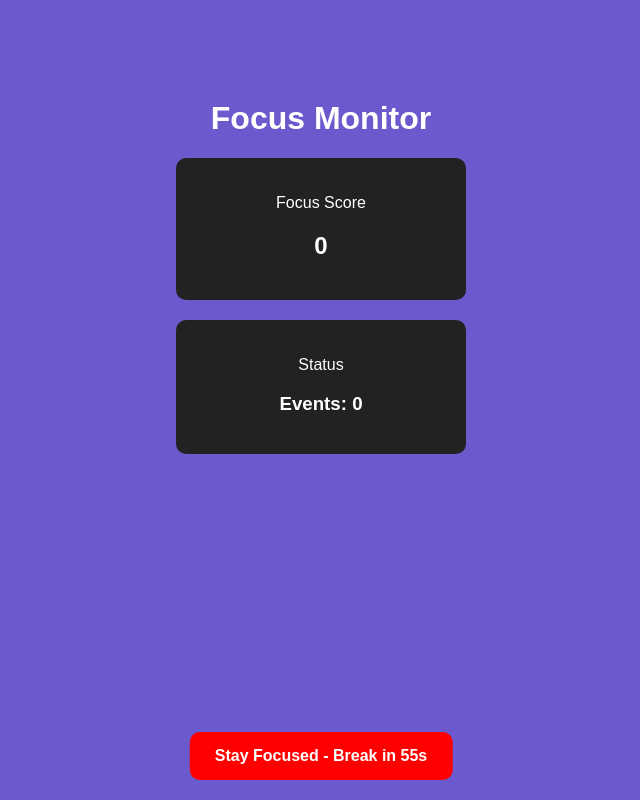
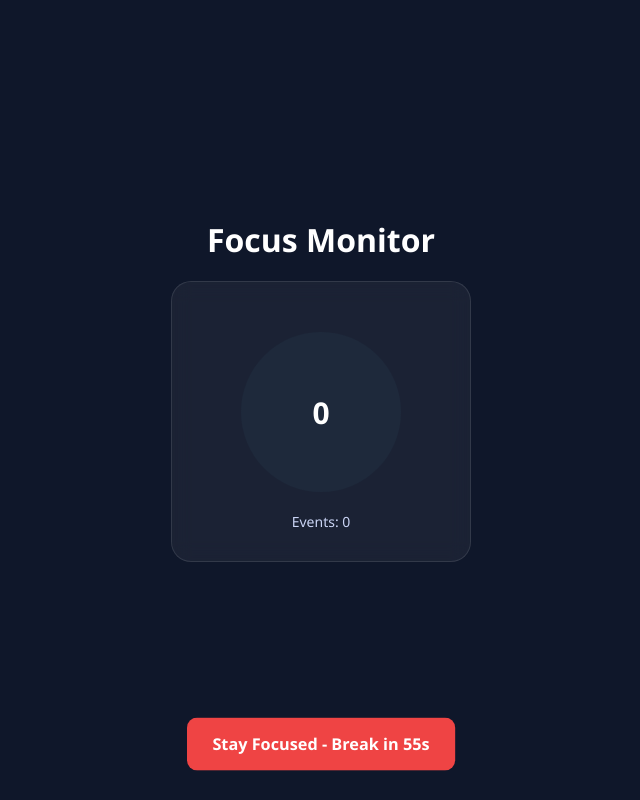
Before and after one commit to yuvanidhi2007/ai-study-planner, a Flask app: template ai-study-planner/templates/focusscore_final.html in a window 1280 px wide. Shown: the whole page, without its empty margins (319-959 px from the left). Run offline with Flask 3, Linux system fonts and the light colour scheme; the template is opened without the code that fills it, so the values that code supplies are empty.

Commit message:
focusscore_final.html

```diff
--- a/ai-study-planner/templates/focusscore_final.html
+++ b/ai-study-planner/templates/focusscore_final.html
@@ -5,61 +5,101 @@
 <title>Focus Monitor</title>
 
 <style>
+* {
+    margin: 0;
+    padding: 0;
+    box-sizing: border-box;
+    font-family: 'Segoe UI', sans-serif;
+}
+
 body {
-    font-family: Arial;
-    background: slateblue; /* changed */
+    background: #0f172a;
     color: white;
+    display: flex;
+    justify-content: center;
+    align-items: center;
+    height: 100vh;
+}
+
+/* Main container */
+.container {
     text-align: center;
 }
 
-.container {
-    margin-top: 100px;
+/* Glass card */
+.card {
+    background: rgba(255,255,255,0.05);
+    backdrop-filter: blur(10px);
+    padding: 30px;
+    border-radius: 20px;
+    width: 300px;
+    margin: 20px auto;
+    border: 1px solid rgba(255,255,255,0.1);
 }
 
-.card {
+/* Circular meter */
+.circle {
+    width: 160px;
+    height: 160px;
+    border-radius: 50%;
     margin: 20px auto;
-    padding: 20px;
-    width: 250px;
-    background: #222;
-    border-radius: 10px;
+    display: flex;
+    align-items: center;
+    justify-content: center;
+    font-size: 30px;
+    font-weight: bold;
+    background: conic-gradient(#38bdf8 0deg, #1e293b 0deg);
+    transition: 0.5s;
 }
 
-/* warning */
+/* Status */
+#status {
+    margin-top: 10px;
+    font-size: 14px;
+    color: #cbd5f5;
+}
+
+/* Warning */
 #warning {
     position: fixed;
-    bottom: 20px;
+    bottom: 30px;
     left: 50%;
     transform: translateX(-50%);
-    background: red;
+    background: #ef4444;
     padding: 15px 25px;
     border-radius: 10px;
     display: none;
     font-weight: bold;
+    animation: pulse 1s infinite;
 }
 
-/* blackout */
+@keyframes pulse {
+    0% { transform: translateX(-50%) scale(1); }
+    50% { transform: translateX(-50%) scale(1.05); }
+    100% { transform: translateX(-50%) scale(1); }
+}
+
+/* Blackout */
 #blackout {
     position: fixed;
-    top:0;
-    left:0;
-    width:100%;
-    height:100%;
-    background:black;
-    display:none;
-    z-index:999;
+    inset: 0;
+    background: rgba(0,0,0,0.95);
+    display: none;
+    z-index: 999;
 }
 
-/* popup */
+/* Popup */
 #popup {
     position: fixed;
     top:50%;
     left:50%;
     transform: translate(-50%, -50%);
-    background:#222;
-    padding:25px;
-    border-radius:10px;
+    background:#020617;
+    padding:30px;
+    border-radius:15px;
     display:none;
     z-index:1000;
+    text-align:center;
 }
 
 button {
@@ -70,8 +110,8 @@ button {
     cursor:pointer;
 }
 
-.yes { background:#4CAF50; color:white; }
-.no { background:#f44336; color:white; }
+.yes { background:#22c55e; color:white; }
+.no { background:#ef4444; color:white; }
 
 </style>
 </head>
@@ -82,39 +122,27 @@ button {
     <h1>Focus Monitor</h1>
 
     <div class="card">
-        <p>Focus Score</p>
-        <h2 id="score">0</h2>
-    </div>
-
-    <div class="card">
-        <p>Status</p>
-        <h3 id="status">Tracking...</h3>
+        <div class="circle" id="circle">0</div>
+        <p id="status">Tracking...</p>
     </div>
 </div>
 
 <div id="warning">Stay Focused</div>
-
 <div id="blackout"></div>
 
 <div id="popup">
-    <p>You seem distracted.<br>
-    Want to take a break for a few minutes and then continue?</p>
+    <p>You seem distracted.<br>Take a short break?</p>
     <button class="yes" onclick="takeBreak()">Yes</button>
     <button class="no" onclick="continueWork()">No</button>
 </div>
 
 <script>
 
-// =========================
-// TRACKING
-// =========================
+// ===== ORIGINAL LOGIC (UNCHANGED) =====
 let eventsArr = [];
 const WINDOW = 30000;
 let lastMouseRecorded = 0;
 
-// =========================
-// CONTROL
-// =========================
 let warningActive = false;
 let warningStartTime = 0;
 
@@ -123,38 +151,27 @@ let locked = false;
 
 let tabInactive = false;
 
-// =========================
-// ELEMENTS
-// =========================
-const scoreEl = document.getElementById("score");
+const circle = document.getElementById("circle");
 const statusEl = document.getElementById("status");
 const warning = document.getElementById("warning");
 const blackout = document.getElementById("blackout");
 const popup = document.getElementById("popup");
 
-// =========================
-// ACTIVITY
-// =========================
+// activity
 function recordActivity(){
-
     if(blackoutActive || locked) return;
 
     const now = Date.now();
-
     eventsArr.push(now);
 
     while(eventsArr.length && now - eventsArr[0] > WINDOW){
         eventsArr.shift();
     }
 
-    if(warningActive){
-        hideWarning();
-    }
+    if(warningActive) hideWarning();
 }
 
-// =========================
-// EVENTS
-// =========================
+// events
 document.addEventListener("keydown", recordActivity);
 
 document.addEventListener("mousemove", () => {
@@ -165,25 +182,18 @@ document.addEventListener("mousemove", () => {
     }
 });
 
-// =========================
-// TAB SWITCH DETECTION
-// =========================
 document.addEventListener("visibilitychange", () => {
-
     if(document.hidden){
         tabInactive = true;
     } else {
         tabInactive = false;
-        recordActivity(); // regain focus
+        recordActivity();
     }
 });
 
-// =========================
-// WARNING
-// =========================
+// warning
 function showWarning(){
     if(warningActive) return;
-
     warningActive = true;
     warningStartTime = Date.now();
 }
@@ -193,9 +203,7 @@ function hideWarning(){
     warningActive = false;
 }
 
-// =========================
-// BLACKOUT
-// =========================
+// blackout
 function showBlackout(){
     blackout.style.display = "block";
     popup.style.display = "block";
@@ -208,13 +216,10 @@ function hideBlackout(){
     blackoutActive = false;
 }
 
-// =========================
-// USER ACTIONS
-// =========================
+// actions
 function takeBreak(){
     locked = true;
-
-    popup.innerHTML = "<h3>Break Mode Active</h3><p>Returning in 5 minutes...</p>";
+    popup.innerHTML = "<h3>Break Mode</h3><p>Returning in 5 mins...</p>";
 
     setTimeout(()=>{
         locked = false;
@@ -229,9 +234,7 @@ function continueWork(){
     warningStartTime = Date.now();
 }
 
-// =========================
 // LOOP
-// =========================
 setInterval(()=>{
 
     if(locked) return;
@@ -244,35 +247,35 @@ setInterval(()=>{
 
     let events = eventsArr.length;
 
-    // reduce score if tab inactive
     if(tabInactive) events = Math.max(0, events - 3);
 
     let focusScore = Math.min(10, Math.floor(events / 2));
 
-    scoreEl.innerText = focusScore;
+    // 🔥 VISUAL UPDATE
+    let deg = focusScore * 36; // 10 → 360deg
+    circle.style.background = `conic-gradient(#38bdf8 ${deg}deg, #1e293b ${deg}deg)`;
+    circle.innerText = focusScore;
+
     statusEl.innerText = tabInactive ? "Tab inactive ⚠️" : "Events: " + events;
 
     let lastEventTime = eventsArr.length ? eventsArr[eventsArr.length - 1] : 0;
     let idleTime = now - lastEventTime;
 
-    // trigger warning
     if(idleTime > 6000 && !warningActive){
         showWarning();
     }
 
-    // ⏳ COUNTDOWN DISPLAY
     if(warningActive){
         let remaining = Math.max(0, 60 - Math.floor((now - warningStartTime)/1000));
         warning.style.display = "block";
         warning.innerText = "Stay Focused - Break in " + remaining + "s";
     }
 
-    // blackout after 60 sec
     if(warningActive && (now - warningStartTime > 60000) && !blackoutActive){
         showBlackout();
     }
 
-}, 1000);
+},1000);
 
 </script>
 
```
